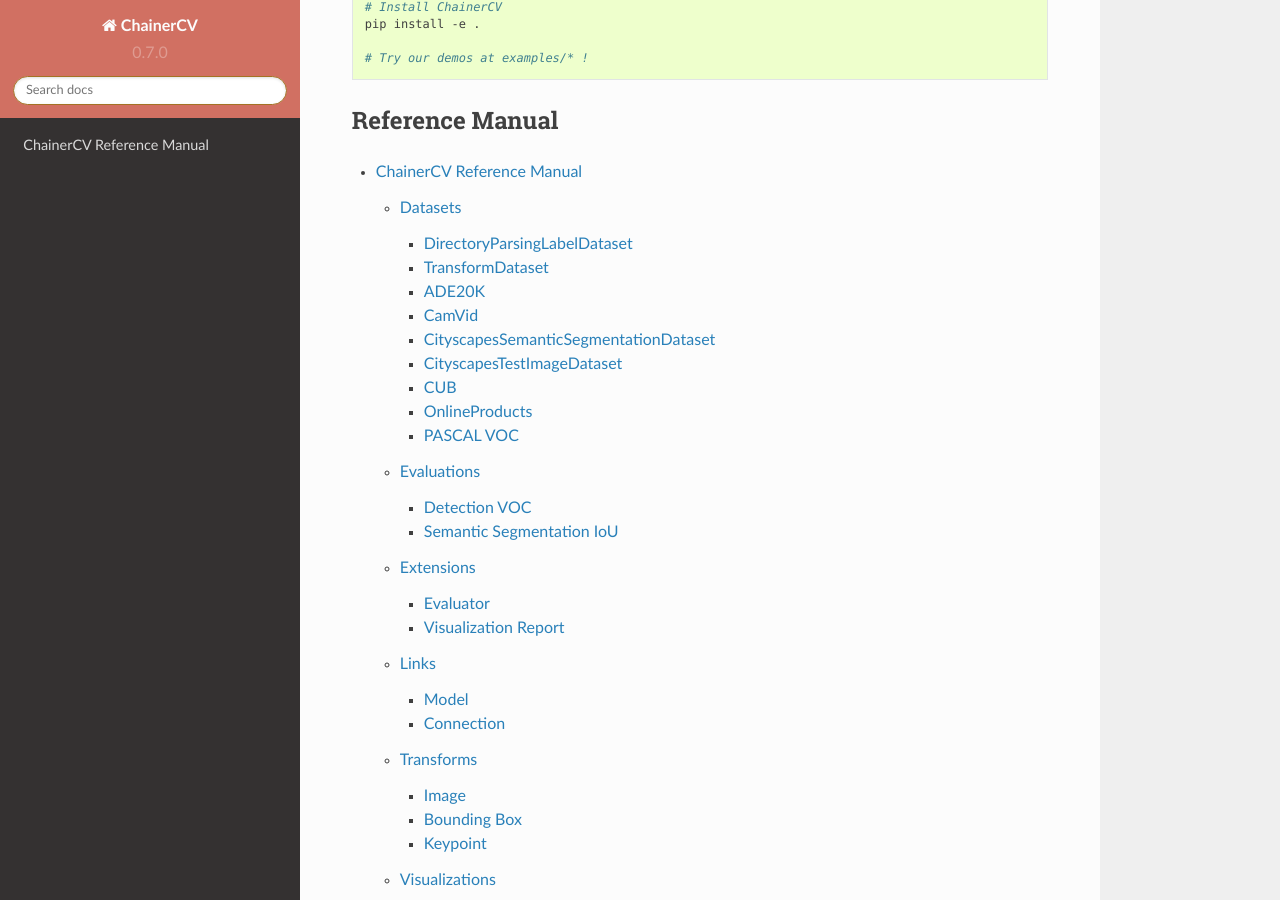
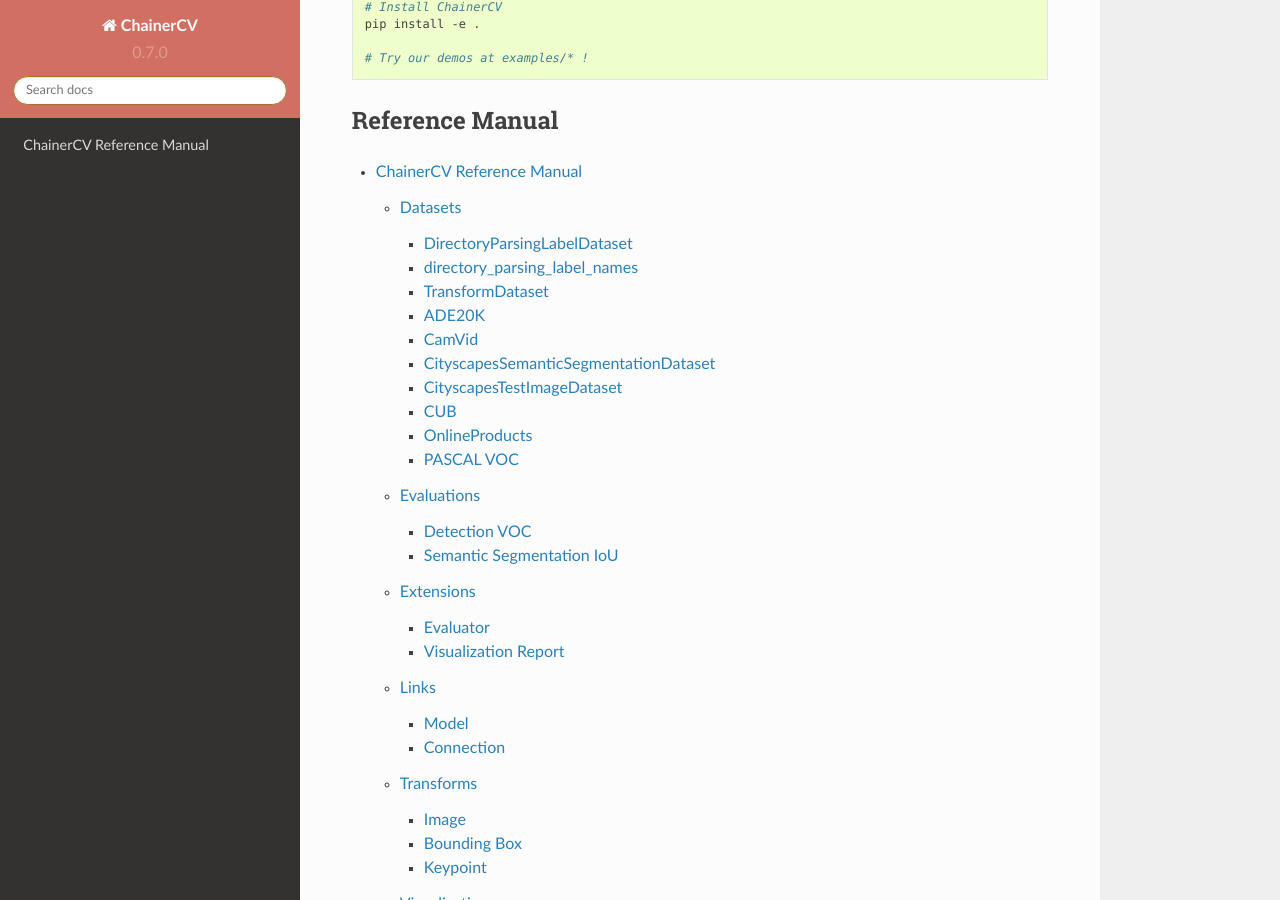
Before and after one commit to chainer/chainercv, a Sphinx documentation site: the page built from docs/source/index.rst, in a window 1280 px wide and 900 px high, scrolled down 809 px. Built offline with Sphinx 7.4.7 and the Read the Docs theme 2.0.0, drawn with Linux system fonts in a browser that asks for light colours.

Commit message:
Revert "remove"
This reverts commit 9daccc3c12704e15f4066f877515be6da439a198.

```diff
--- a/docs/source/reference/datasets.rst
+++ b/docs/source/reference/datasets.rst
@@ -6,6 +6,10 @@
 DirectoryParsingLabelDataset
 ----------------------------
 .. autoclass:: DirectoryParsingLabelDataset
+
+directory_parsing_label_names
+-----------------------------
+.. autofunction:: directory_parsing_label_names
 
 TransformDataset
 ----------------
```
